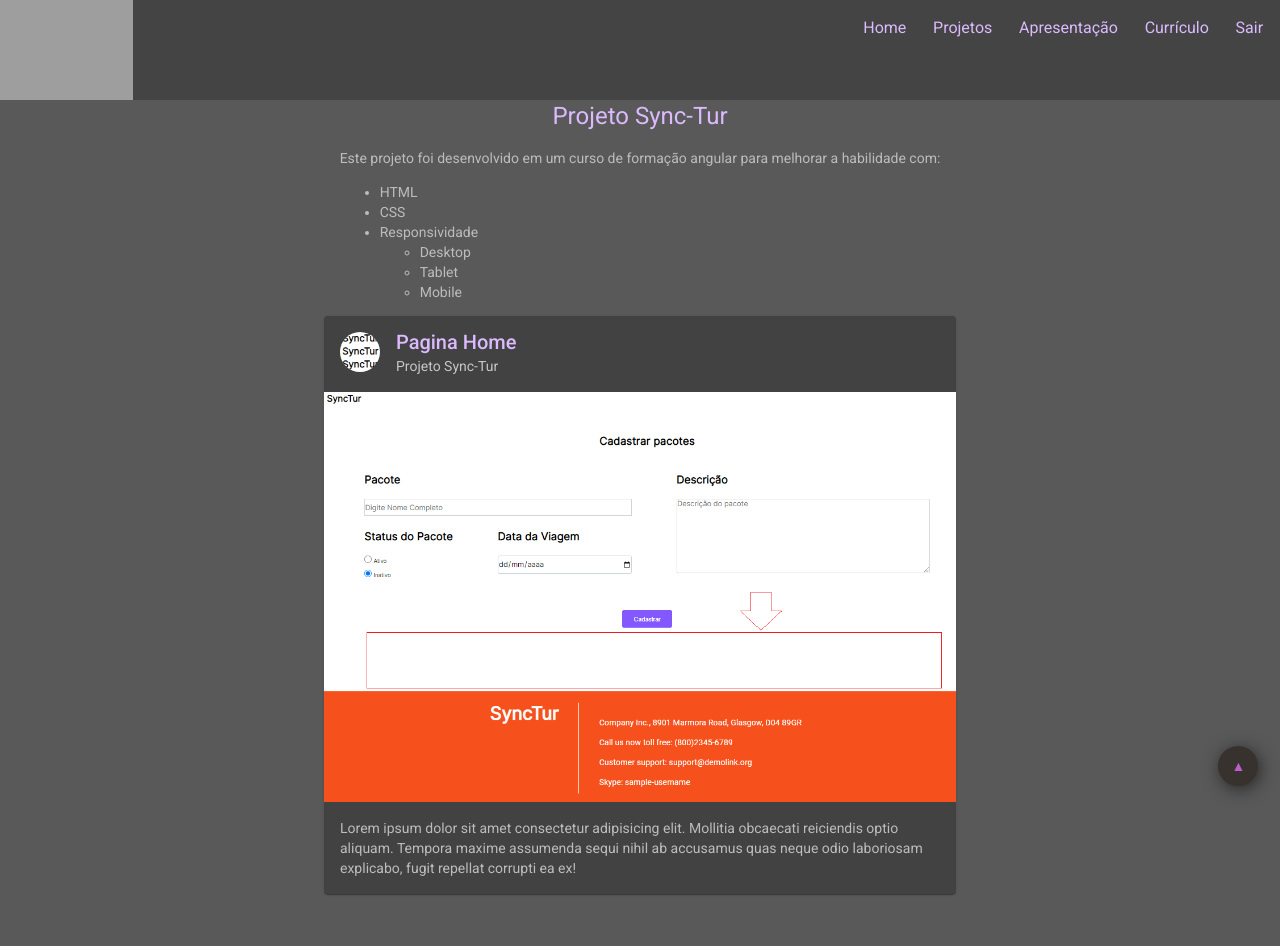
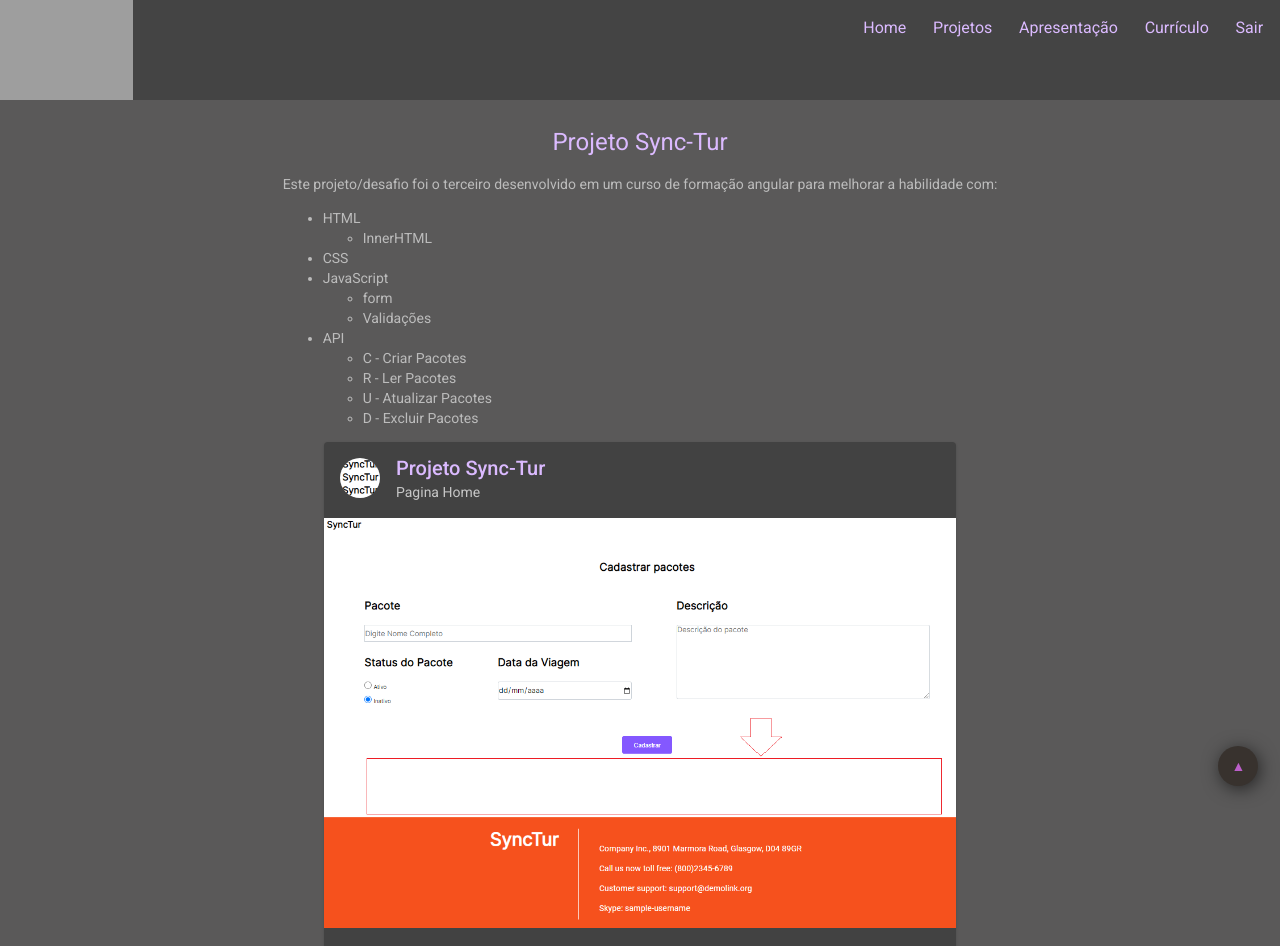
Before and after one commit to Rafaelgasparetto/portfolioGasparetto, an Angular app: page /sync-tur in a window 1280 px wide. Shown: the top 946 px of the page. Built offline with nearby package versions, Linux system fonts and the light colour scheme; grey boxes are pictures that could not be loaded.

Commit message:
feitos alguns comentarios no projetos concluidos

```diff
--- a/src/app/projetosConcluidos/divina-fashion/divina-fashion.component.html
+++ b/src/app/projetosConcluidos/divina-fashion/divina-fashion.component.html
@@ -4,7 +4,7 @@
   <h1>Projeto Divina Fashion</h1>
 
   <article>
-    <p>Este projeto foi desenvolvido em um curso de formação angular para melhorar a habilidade com: <br></p>
+    <p>Este projeto foi o primeiro projeto desenvolvido em um curso de formação angular para melhorar a habilidade com: <br></p>
     <ul>
       <li>HTML</li>
       <li>CSS</li>
@@ -16,6 +16,7 @@
         </ul>
       </li>
     </ul>
+    <p>O layout, cores e posições dos elementos deste projeto, foi feito seguindo exatamente um Figma disponibilizado pelo curso. </p>
   </article>
 
   <div>
@@ -28,9 +29,15 @@
       </mat-card-header>
       <img mat-card-image src="../../../assets/Projetos/Imagens dos projetos/Projeto Divina Fashion/P_Home.png" alt="Imagem pagina home">
       <mat-card-content>
-        <p>
-          Lorem ipsum dolor sit amet consectetur adipisicing elit. Mollitia obcaecati reiciendis optio aliquam. Tempora maxime assumenda sequi nihil ab accusamus quas neque odio laboriosam explicabo, fugit repellat corrupti ea ex!
-        </p>
+        <p>Esta é a pagina home do projeto, aqui aprendi:</p>
+        <ul>
+          <li>Posicionar elementos</li>
+          <li>Trabalhar com nav</li>
+          <li>Trabalhar com header e footer</li>
+          <li>Centralizar e alinhar elementos e textos</li>
+          <li>Utilizar class em html para fazer os cards iguais</li>
+        </ul>
+
       </mat-card-content>
     </mat-card>
 
@@ -47,8 +54,8 @@
     <img mat-card-image src="../../../assets/Projetos/Imagens dos projetos/Projeto Divina Fashion/p_Home_responsivo1.png" alt="Imagem reponsividade tablet">
     <mat-card-content>
       <p>
-        Lorem ipsum dolor sit amet, consectetur adipisicing elit. Reiciendis ipsum repellat neque sint placeat ullam magni harum adipisci. Optio sequi necessitatibus voluptates quasi repellat! Quaerat, neque porro! Optio, harum minima.
-
+        Nesta imagem utilizei o tools do grome para mostrar os elementos se alinhando. <br>
+        A imagem está em 646px simulando um tablet
       </p>
     </mat-card-content>
   </mat-card>
@@ -66,7 +73,8 @@
       <img mat-card-image src="../../../assets/Projetos/Imagens dos projetos/Projeto Divina Fashion/p_Home_responsivo_2.png" alt="Imagem reponsividade tablet">
       <mat-card-content>
         <p>
-          Lorem, ipsum dolor sit amet consectetur adipisicing elit. Inventore aut consequuntur velit cupiditate saepe, iure facere dicta iusto quasi, blanditiis sed, fugit vitae mollitia. Autem reiciendis maxime quos eaque. Deserunt.
+          Aqui podemos ver que quando diminui o pixels do tools e ela vai se alinhando, <br>
+          Nesta imagem ainda esta em pixels que classifica a um tablet
         </p>
       </mat-card-content>
     </mat-card>
@@ -84,7 +92,8 @@
       <img mat-card-image src="../../../assets/Projetos/Imagens dos projetos/Projeto Divina Fashion/p_Home_responsivo_2.png" alt="Imagem reponsividade celular">
       <mat-card-content>
         <p>
-          Lorem ipsum dolor sit amet, consectetur adipisicing elit. Cumque, a vero dolores ex aliquid distinctio. Praesentium, nihil placeat vel doloribus quia blanditiis asperiores temporibus harum cumque exercitationem adipisci tempore rerum.
+          Responsivo para celular. <br>
+          Os elementos vão se alinhando conforme a diminuição dos pixels
         </p>
       </mat-card-content>
     </mat-card>
@@ -102,7 +111,8 @@
       <img mat-card-image src="../../../assets/Projetos/Imagens dos projetos/Projeto Divina Fashion/p_Home_responsivo_3.png" alt="Imagem reponsividade celular">
       <mat-card-content>
         <p>
-          Lorem ipsum dolor sit amet consectetur adipisicing elit. Beatae, sint cum? Molestias neque, eos ipsa sit, magni nisi quisquam quibusdam laudantium deserunt labore consectetur necessitatibus. Labore est voluptate deserunt ut!
+          Assim quando a resolução fica na resolução mobile, <br>
+          os cards ficam como flex-direction: collum.
         </p>
       </mat-card-content>
     </mat-card>
@@ -120,7 +130,8 @@
       <img mat-card-image src="../../../assets/Projetos/Imagens dos projetos/Projeto Divina Fashion/p_Contato.png" alt="Imagem da pagina contato desktop">
       <mat-card-content>
         <p>
-          Lorem ipsum dolor, sit amet consectetur adipisicing elit. Praesentium possimus quibusdam laudantium exercitationem ullam doloremque quisquam recusandae minima, tenetur mollitia ut, reprehenderit delectus natus sed inventore rerum debitis quis nobis.
+          Resolução desktop <br>
+          Pagina Contato com o footer na lateral direita, e um form do lado esquedo.
         </p>
       </mat-card-content>
     </mat-card>
@@ -133,12 +144,12 @@
       <mat-card-header>
         <div mat-card-avatar class="example-header-image"></div>
         <mat-card-title>Pagina Contato</mat-card-title>
-        <mat-card-subtitle>Pagina Contato Desktop</mat-card-subtitle>
+        <mat-card-subtitle>Pagina Contato tablet</mat-card-subtitle>
       </mat-card-header>
       <img mat-card-image src="../../../assets/Projetos/Imagens dos projetos/Projeto Divina Fashion/p_Contato_responsivo_1.png" alt=" imagem reponsividade tablet">
       <mat-card-content>
         <p>
-          Lorem ipsum dolor sit amet consectetur adipisicing elit. Beatae dolorum recusandae sint officia! Doloribus, vitae fugiat aliquam nihil maxime atque? Iste illo ratione, ducimus culpa odio blanditiis eveniet illum ipsum.
+          Assim que vai baixando a resolução no tools, o footer e o form vão se alinhando automaticamente ainda com o footer ao lado direito.
         </p>
       </mat-card-content>
     </mat-card>
@@ -156,7 +167,8 @@
       <img mat-card-image src="../../../assets/Projetos/Imagens dos projetos/Projeto Divina Fashion/p_Contato_responsivo_2.png" alt="Imagem reponsividade celular">
       <mat-card-content>
         <p>
-          Lorem ipsum dolor sit amet consectetur adipisicing elit. Totam unde iusto, debitis dicta mollitia maiores suscipit placeat! Quo, quae? Deleniti veritatis maiores doloribus cupiditate dolorum sunt repellat laboriosam optio non.
+          Nesta imagem o header alinhado para o celular <br>
+          O footer desce para a parte de baixo do form.
         </p>
       </mat-card-content>
     </mat-card>
--- a/src/app/projetosConcluidos/divina-fashion/divina-fashion.component.scss
+++ b/src/app/projetosConcluidos/divina-fashion/divina-fashion.component.scss
@@ -9,6 +9,7 @@ section{
 
 h1{
     color: #dbbaff;
+    margin-top: 2%;
 }
 
 article{
--- a/src/app/projetosConcluidos/jogo-advinha/jogo-advinha.component.html
+++ b/src/app/projetosConcluidos/jogo-advinha/jogo-advinha.component.html
@@ -4,10 +4,11 @@
   <h1>Projeto OJOGO</h1>
 
   <article>
-    <p>Este projeto foi desenvolvido em um curso de formação angular para melhorar a habilidade com: <br></p>
+    <p>Este projeto o segundo projeto/desafio desenvolvido em um curso de formação angular para melhorar a habilidade com: <br></p>
     <ul>
       <li>HTML</li>
       <li>CSS</li>
+      <li>JavaScript</li>
       <li>Responsividade
         <ul>
           <li>Desktop</li>
@@ -23,13 +24,13 @@
     <mat-card class="example-card">
       <mat-card-header>
         <div mat-card-avatar class="example-header-image"></div>
-        <mat-card-title>Pagina Home</mat-card-title>
-        <mat-card-subtitle>Projeto OJOGO</mat-card-subtitle>
+        <mat-card-title>Projeto OJOGO</mat-card-title>
+        <mat-card-subtitle>Pagina Home</mat-card-subtitle>
       </mat-card-header>
-      <img mat-card-image src="../../../assets/Projetos/Imagens dos projetos/Projeto JogoAdvinha/p_Home_inicio.png" alt="Imagem do inicio do game">
+      <img mat-card-image src="../../../assets/Projetos/Imagens dos projetos/Projeto JogoAdvinha/p_Home_inicio.png" alt="Imagem da pagina inicio do game">
       <mat-card-content>
         <p>
-          Lorem ipsum dolor sit amet consectetur adipisicing elit. Mollitia obcaecati reiciendis optio aliquam. Tempora maxime assumenda sequi nihil ab accusamus quas neque odio laboriosam explicabo, fugit repellat corrupti ea ex!
+          Esta é a imagem do inicio do game
         </p>
       </mat-card-content>
     </mat-card>
@@ -41,13 +42,16 @@
     <mat-card class="example-card">
       <mat-card-header>
         <div mat-card-avatar class="example-header-image"></div>
-        <mat-card-title>Pagina Home</mat-card-title>
-        <mat-card-subtitle>Projeto OJOGO</mat-card-subtitle>
+        <mat-card-title>Projeto OJOGO</mat-card-title>
+        <mat-card-subtitle>Inicio do Game</mat-card-subtitle>
       </mat-card-header>
       <img mat-card-image src="../../../assets/Projetos/Imagens dos projetos/Projeto JogoAdvinha/p_Home_nick_intervalo.png" alt="Imagem do inicio do game">
       <mat-card-content>
         <p>
-          Lorem ipsum dolor sit amet consectetur adipisicing elit. Mollitia obcaecati reiciendis optio aliquam. Tempora maxime assumenda sequi nihil ab accusamus quas neque odio laboriosam explicabo, fugit repellat corrupti ea ex!
+          Como mostra no retângulo vermelho, o usuário coloca o nick. <br>
+          No retângulo azul seleciona o intervalo, possui 3 niveis de opções <br>
+          Assim que os dois campos forem selecionados o nick do usuário apareçe para dar uma boas vindas ao usuário. <br>
+          Ao clicar em começar o programa escolhe um numero randômico de acordo com a opção escolhida pelo usuário.
         </p>
       </mat-card-content>
     </mat-card>
@@ -59,13 +63,14 @@
     <mat-card class="example-card">
       <mat-card-header>
         <div mat-card-avatar class="example-header-image"></div>
-        <mat-card-title>Pagina Home</mat-card-title>
-        <mat-card-subtitle>Projeto OJOGO</mat-card-subtitle>
+        <mat-card-title>Projeto OJOGO</mat-card-title>
+        <mat-card-subtitle>Iniciado o Game</mat-card-subtitle>
       </mat-card-header>
       <img mat-card-image src="../../../assets/Projetos/Imagens dos projetos/Projeto JogoAdvinha/p_Home_chances.png" alt="Imagem do inicio do game">
       <mat-card-content>
         <p>
-          Lorem ipsum dolor sit amet consectetur adipisicing elit. Mollitia obcaecati reiciendis optio aliquam. Tempora maxime assumenda sequi nihil ab accusamus quas neque odio laboriosam explicabo, fugit repellat corrupti ea ex!
+          No retângulo em vermelho esta o numero que o usuário escolheu, assim que ele clicar em jogar o numero que ele colocou será comparado ao numero secreto randômico, nesta imagem o numero que foi escolhido é menor que o numero gerado, como mostra no retângulo em azul. <br>
+          Ainda no retângulo azul o usuário consegue ver quantas tentativas ele possui.
         </p>
       </mat-card-content>
     </mat-card>
@@ -77,13 +82,14 @@
     <mat-card class="example-card">
       <mat-card-header>
         <div mat-card-avatar class="example-header-image"></div>
-        <mat-card-title>Pagina Home</mat-card-title>
-        <mat-card-subtitle>Projeto OJOGO</mat-card-subtitle>
+        <mat-card-title>Projeto OJOGO</mat-card-title>
+        <mat-card-subtitle>Game Over</mat-card-subtitle>
       </mat-card-header>
-      <img mat-card-image src="../../../assets/Projetos/Imagens dos projetos/Projeto JogoAdvinha/p_Home_Perdeu.png" alt="Imagem do inicio do game">
+      <img mat-card-image src="../../../assets/Projetos/Imagens dos projetos/Projeto JogoAdvinha/p_Home_Perdeu.png" alt="Imagem do game over do game">
       <mat-card-content>
         <p>
-          Lorem ipsum dolor sit amet consectetur adipisicing elit. Mollitia obcaecati reiciendis optio aliquam. Tempora maxime assumenda sequi nihil ab accusamus quas neque odio laboriosam explicabo, fugit repellat corrupti ea ex!
+          Caso o usuário perder todas as chances que teve para acertar o numero, o jogo vai mostrar o numero randômico gerado no começo do jogo,
+          exibirá uma mensagem para o usuário como esta do retângulo vermelho
         </p>
       </mat-card-content>
     </mat-card>
@@ -95,13 +101,13 @@
     <mat-card class="example-card">
       <mat-card-header>
         <div mat-card-avatar class="example-header-image"></div>
-        <mat-card-title>Pagina Home</mat-card-title>
-        <mat-card-subtitle>Projeto OJOGO</mat-card-subtitle>
+        <mat-card-title>Projeto OJOGO</mat-card-title>
+        <mat-card-subtitle>Win</mat-card-subtitle>
       </mat-card-header>
       <img mat-card-image src="../../../assets/Projetos/Imagens dos projetos/Projeto JogoAdvinha/p_Home_acertou.png" alt="Imagem do game quando acerta o palpite">
       <mat-card-content>
         <p>
-          Lorem ipsum dolor sit amet consectetur adipisicing elit. Mollitia obcaecati reiciendis optio aliquam. Tempora maxime assumenda sequi nihil ab accusamus quas neque odio laboriosam explicabo, fugit repellat corrupti ea ex!
+          Quando o usuário acerta o palpite, o jogo exibe um texto de um parabens para o usuário
         </p>
       </mat-card-content>
     </mat-card>
@@ -113,16 +119,21 @@
     <mat-card class="example-card">
       <mat-card-header>
         <div mat-card-avatar class="example-header-image"></div>
-        <mat-card-title>Pagina Home</mat-card-title>
-        <mat-card-subtitle>Projeto OJOGO</mat-card-subtitle>
+        <mat-card-title>Projeto OJOGO</mat-card-title>
+        <mat-card-subtitle>Responsivo</mat-card-subtitle>
       </mat-card-header>
       <img mat-card-image src="../../../assets/Projetos/Imagens dos projetos/Projeto JogoAdvinha/Responsivo.png" alt="Imagem do jogo responsivo">
       <mat-card-content>
         <p>
-          Lorem ipsum dolor sit amet consectetur adipisicing elit. Mollitia obcaecati reiciendis optio aliquam. Tempora maxime assumenda sequi nihil ab accusamus quas neque odio laboriosam explicabo, fugit repellat corrupti ea ex!
+          Responsivo
         </p>
       </mat-card-content>
     </mat-card>
+
+    <article>
+      <p>OBS: <br> Layout, cores e posições foram tiradas de um Figma disponibilizado pelo curso</p>
+    </article>
+
 
   </div>
 
--- a/src/app/projetosConcluidos/jogo-advinha/jogo-advinha.component.scss
+++ b/src/app/projetosConcluidos/jogo-advinha/jogo-advinha.component.scss
@@ -8,6 +8,7 @@ section{
 }
 
 h1{
+    margin-top: 2%;
     color: #dbbaff;
 }
 
--- a/src/app/projetosConcluidos/sync-tur/sync-tur.component.html
+++ b/src/app/projetosConcluidos/sync-tur/sync-tur.component.html
@@ -3,15 +3,27 @@
   <h1>Projeto Sync-Tur</h1>
 
   <article>
-    <p>Este projeto foi desenvolvido em um curso de formação angular para melhorar a habilidade com: <br></p>
+    <p>Este projeto/desafio foi o terceiro desenvolvido em um curso de formação angular para melhorar a habilidade com: <br></p>
     <ul>
-      <li>HTML</li>
+      <li>HTML
+        <ul>
+          <li>InnerHTML</li>
+        </ul>
+      </li>
       <li>CSS</li>
-      <li>Responsividade
+      <li>JavaScript
         <ul>
-          <li>Desktop</li>
-          <li>Tablet</li>
-          <li>Mobile</li>
+          <li>form</li>
+          <li>Validações</li>
+        </ul>
+      </li>
+
+      <li>API
+        <ul>
+          <li>C - Criar Pacotes</li>
+          <li>R - Ler Pacotes</li>
+          <li>U - Atualizar Pacotes</li>
+          <li>D - Excluir Pacotes</li>
         </ul>
       </li>
     </ul>
@@ -22,13 +34,13 @@
     <mat-card class="example-card">
       <mat-card-header>
         <div mat-card-avatar class="example-header-image"></div>
-        <mat-card-title>Pagina Home</mat-card-title>
-        <mat-card-subtitle>Projeto Sync-Tur</mat-card-subtitle>
+        <mat-card-title>Projeto Sync-Tur</mat-card-title>
+        <mat-card-subtitle>Pagina Home</mat-card-subtitle>
       </mat-card-header>
-      <img mat-card-image src="../../../assets/Projetos/Imagens dos projetos/Projeto SyncTour/p_home_semAPI.png" alt="Imagem pagina home">
+      <img mat-card-image src="../../../assets/Projetos/Imagens dos projetos/Projeto SyncTour/p_home_semAPI.png" alt="Imagem pagina home sem consumo da API">
       <mat-card-content>
         <p>
-          Lorem ipsum dolor sit amet consectetur adipisicing elit. Mollitia obcaecati reiciendis optio aliquam. Tempora maxime assumenda sequi nihil ab accusamus quas neque odio laboriosam explicabo, fugit repellat corrupti ea ex!
+          Imagem do projeto sem consumo da API
         </p>
       </mat-card-content>
     </mat-card>
@@ -40,13 +52,13 @@
     <mat-card class="example-card">
       <mat-card-header>
         <div mat-card-avatar class="example-header-image"></div>
-        <mat-card-title>Pagina Home</mat-card-title>
-        <mat-card-subtitle>Projeto Sync-Tur</mat-card-subtitle>
+        <mat-card-title>Projeto Sync-Tur</mat-card-title>
+        <mat-card-subtitle>Projeto com API</mat-card-subtitle>
       </mat-card-header>
       <img mat-card-image src="../../../assets/Projetos/Imagens dos projetos/Projeto SyncTour/p_home_ComAPI.png" alt="Imagem pagina home">
       <mat-card-content>
         <p>
-          Lorem ipsum dolor sit amet consectetur adipisicing elit. Mollitia obcaecati reiciendis optio aliquam. Tempora maxime assumenda sequi nihil ab accusamus quas neque odio laboriosam explicabo, fugit repellat corrupti ea ex!
+          Imagem do projeto com o consumo de uma API e listando com o innerHTML
         </p>
       </mat-card-content>
     </mat-card>
@@ -58,13 +70,13 @@
     <mat-card class="example-card">
       <mat-card-header>
         <div mat-card-avatar class="example-header-image"></div>
-        <mat-card-title>Pagina Home</mat-card-title>
-        <mat-card-subtitle>Projeto Sync-Tur</mat-card-subtitle>
+        <mat-card-title>Projeto Sync-Tur</mat-card-title>
+        <mat-card-subtitle>Editando Pacotes</mat-card-subtitle>
       </mat-card-header>
-      <img mat-card-image src="../../../assets/Projetos/Imagens dos projetos/Projeto SyncTour/p_home_editar.png" alt="Imagem pagina home">
+      <img mat-card-image src="../../../assets/Projetos/Imagens dos projetos/Projeto SyncTour/p_home_editar.png" alt="Imagem da pagina editando os pacotes">
       <mat-card-content>
         <p>
-          Lorem ipsum dolor sit amet consectetur adipisicing elit. Mollitia obcaecati reiciendis optio aliquam. Tempora maxime assumenda sequi nihil ab accusamus quas neque odio laboriosam explicabo, fugit repellat corrupti ea ex!
+          Na imagem ao clicar no editar os dados sobem para o input para serem atualizados.
         </p>
       </mat-card-content>
     </mat-card>
@@ -76,13 +88,13 @@
     <mat-card class="example-card">
       <mat-card-header>
         <div mat-card-avatar class="example-header-image"></div>
-        <mat-card-title>Pagina Home</mat-card-title>
-        <mat-card-subtitle>Projeto Sync-Tur</mat-card-subtitle>
+        <mat-card-title>Projeto Sync-Tur</mat-card-title>
+        <mat-card-subtitle>Validações dos campos</mat-card-subtitle>
       </mat-card-header>
-      <img mat-card-image src="../../../assets/Projetos/Imagens dos projetos/Projeto SyncTour/p_home_dataInvalida.png" alt="Imagem pagina home">
+      <img mat-card-image src="../../../assets/Projetos/Imagens dos projetos/Projeto SyncTour/p_home_dataInvalida.png" alt="Imagem da validações dos campos do imput">
       <mat-card-content>
         <p>
-          Lorem ipsum dolor sit amet consectetur adipisicing elit. Mollitia obcaecati reiciendis optio aliquam. Tempora maxime assumenda sequi nihil ab accusamus quas neque odio laboriosam explicabo, fugit repellat corrupti ea ex!
+          Caso o usuário selecione uma data invalida ou algum campo em branco uma mensagem aparece para avisar o usuário e não será cadastrado ate ele resolva as pendências.
         </p>
       </mat-card-content>
     </mat-card>
@@ -94,19 +106,27 @@
     <mat-card class="example-card">
       <mat-card-header>
         <div mat-card-avatar class="example-header-image"></div>
-        <mat-card-title>Pagina Home</mat-card-title>
-        <mat-card-subtitle>Projeto Sync-Tur</mat-card-subtitle>
+        <mat-card-title>Projeto Sync-Tur</mat-card-title>
+        <mat-card-subtitle>Cadastrando pacote</mat-card-subtitle>
       </mat-card-header>
-      <img mat-card-image src="../../../assets/Projetos/Imagens dos projetos/Projeto SyncTour/p_home.png" alt="Imagem pagina home">
+      <img mat-card-image src="../../../assets/Projetos/Imagens dos projetos/Projeto SyncTour/p_home.png" alt="Imagem de um cadastro de pacote">
       <mat-card-content>
         <p>
-          Lorem ipsum dolor sit amet consectetur adipisicing elit. Mollitia obcaecati reiciendis optio aliquam. Tempora maxime assumenda sequi nihil ab accusamus quas neque odio laboriosam explicabo, fugit repellat corrupti ea ex!
+          Cadastrando pacote na API. <br>
+          Se caso o usuário quiser excluir o pacote da API ele pode clicar no excluir do pacote
         </p>
       </mat-card-content>
     </mat-card>
 
   </div>
 
+  <article>
+    <p>
+      OBS: <br>
+      O layout da pagina foi feito atraves de um Figma disponibilizado pelo curso
+    </p>
+  </article>
+
   <div class="back-to-top" href="#" (click)="irAoTopo()" ></div>
 
 </section>
--- a/src/app/projetosConcluidos/sync-tur/sync-tur.component.scss
+++ b/src/app/projetosConcluidos/sync-tur/sync-tur.component.scss
@@ -8,6 +8,7 @@ section{
 }
 
 h1{
+    margin-top: 2%;
     color: #dbbaff;
 }
 
```
